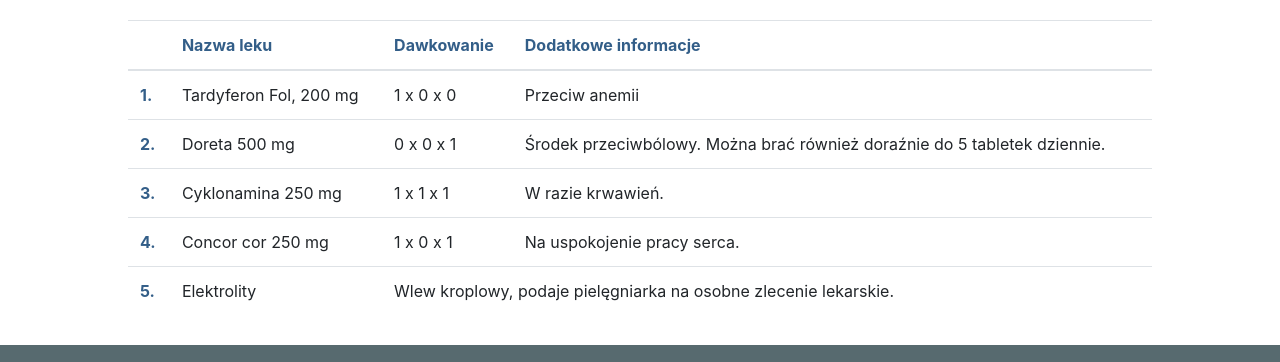
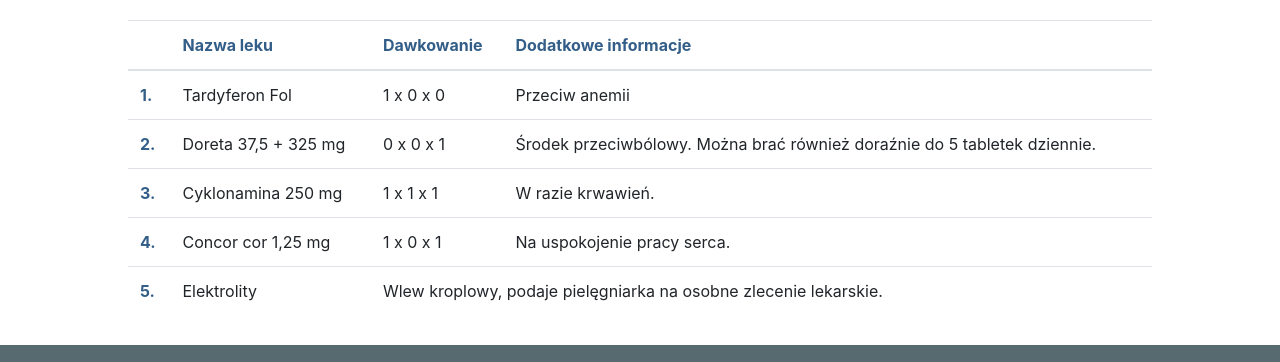
Before and after one commit to Darriusz/HospCaritas1StrefaFreeAccess, a plain HTML site: page pacjent/Porady.html in a window 1280 px wide. Shown: the part 382-744 px from the top of the page. Drawn offline with nearby package versions, Linux system fonts and the light colour scheme; grey boxes are pictures that could not be loaded; files whose address does not match are found by name; a web font is replaced by a local one.

Commit message:
kor strefa

```diff
--- a/pacjent/Porady.html
+++ b/pacjent/Porady.html
@@ -1,8 +1,6 @@
 <!DOCTYPE html>
 <html>
 <head>
-
-<!-- 	https://www.w3schools.com/bootstrap4 -->
 
  	<title>Porady</title>
   <meta charset="utf-8">
@@ -43,13 +41,13 @@
   <tbody>
     <tr>
       <th class='drugHead' scope="row">1.</th>
-      <td>Tardyferon Fol, 200 mg</td>
+      <td>Tardyferon Fol</td>
       <td>1 x 0 x 0</td>
       <td>Przeciw anemii</td>
     </tr>
     <tr>
       <th class='drugHead' scope="row">2.</th>
-      <td>Doreta 500 mg</td>
+      <td>Doreta 37,5 + 325 mg</td>
       <td>0 x 0 x 1</td>
       <td>Środek przeciwbólowy. Można brać również doraźnie do 5 tabletek dziennie.</td>
     </tr>
@@ -61,7 +59,7 @@
     </tr>
     <tr>
       <th class='drugHead' scope="row">4.</th>
-      <td> Concor cor 250 mg</td>
+      <td> Concor cor 1,25 mg</td>
       <td>1 x 0 x 1</td>
       <td>Na uspokojenie pracy serca.</td>
     </tr>    <tr>
@@ -74,18 +72,6 @@
 
 
 
-<!-- ----------wide paragraph indented ------------------>
-<!-- <div id="longText" class="container">
-  <h2 class="display-3">Dlaczego hospicjum</h2>
-  <p class="lead">Ut enim ad minim veniam, quis nostrud exercitation ullamco laboris...Ut enim ad minim veniam, quis nostrud exercitation ullamco laboris...Ut enim ad minim veniam, quis nostrud exercitation ullamco laboris....</p>
-  <p><abbr title="United States of Amrica">USA</abbr> enim ad minim veniam, quis nostrud exercitation <mark>ullamco laboris</mark>...Ut enim ad minim veniam, quis nostrud exercitation ullamco laboris...Ut enim ad minim veniam, quis nostrud exercitation ullamco laboris...Ut enim ad minim veniam, quis nostrud exercitation ullamco laboris...Ut enim ad minim veniam, quis nostrud exercitation ullamco laboris...Ut enim ad minim veniam, quis nostrud exercitation ullamco laboris...Ut enim ad minim veniam, quis nostrud exercitation ullamco laboris...Ut enim ad minim veniam, quis nostrud exercitation ullamco laboris....</p> -->
-<!--     <h4>Blockquotes</h4>
-  <blockquote class="blockquote">
-    <p>For 50 years, WWF has been protecting the future of nature. The world's leading conservation organization, WWF works in 100 countries and is supported by 1.2 million members in the United States and close to 5 million globally.</p>
-    <footer class="blockquote-footer">From WWF's website</footer>
-  </blockquote> -->
-</div>
-
 <div class="insertFooterPacjent">control</div>
 
 
```
Also changed, not shown: pacjent/Terminy.html (+1 -13 lines), pacjent/Wyniki.html (+0 -14 lines).
